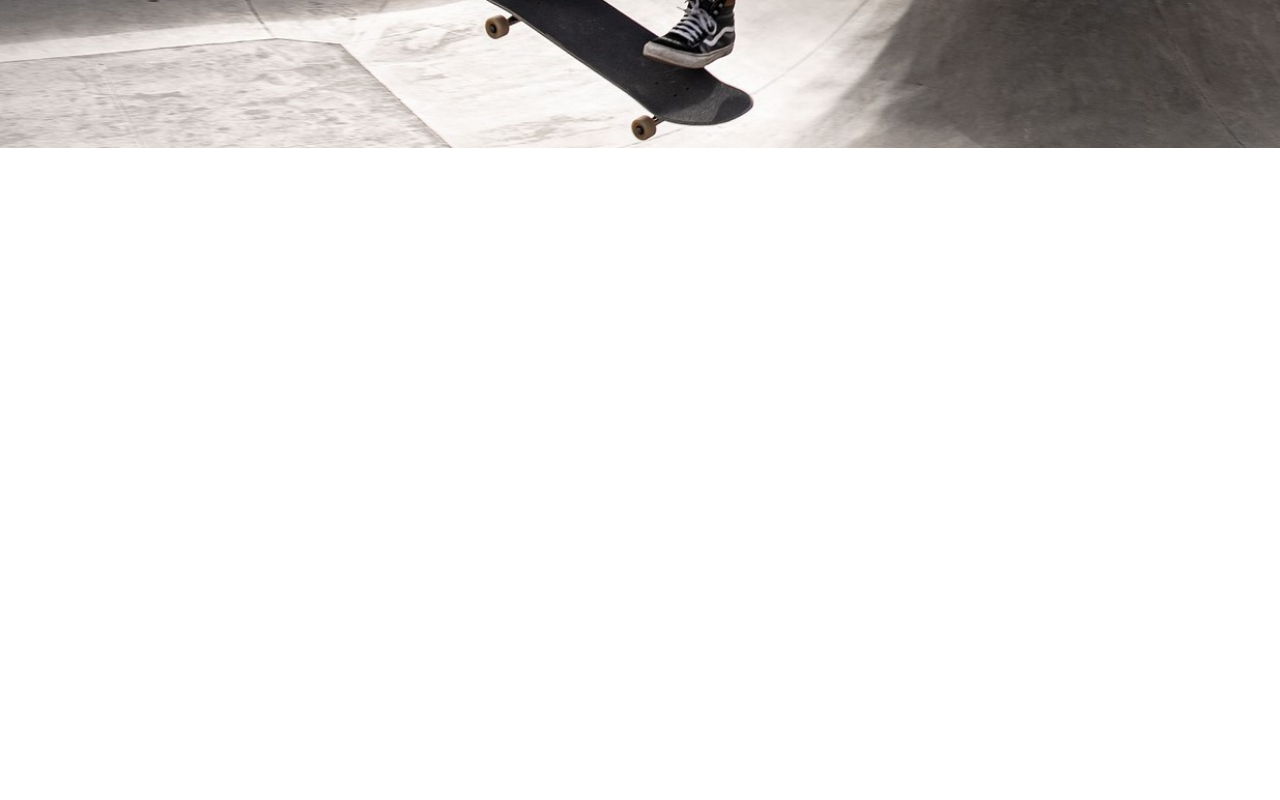
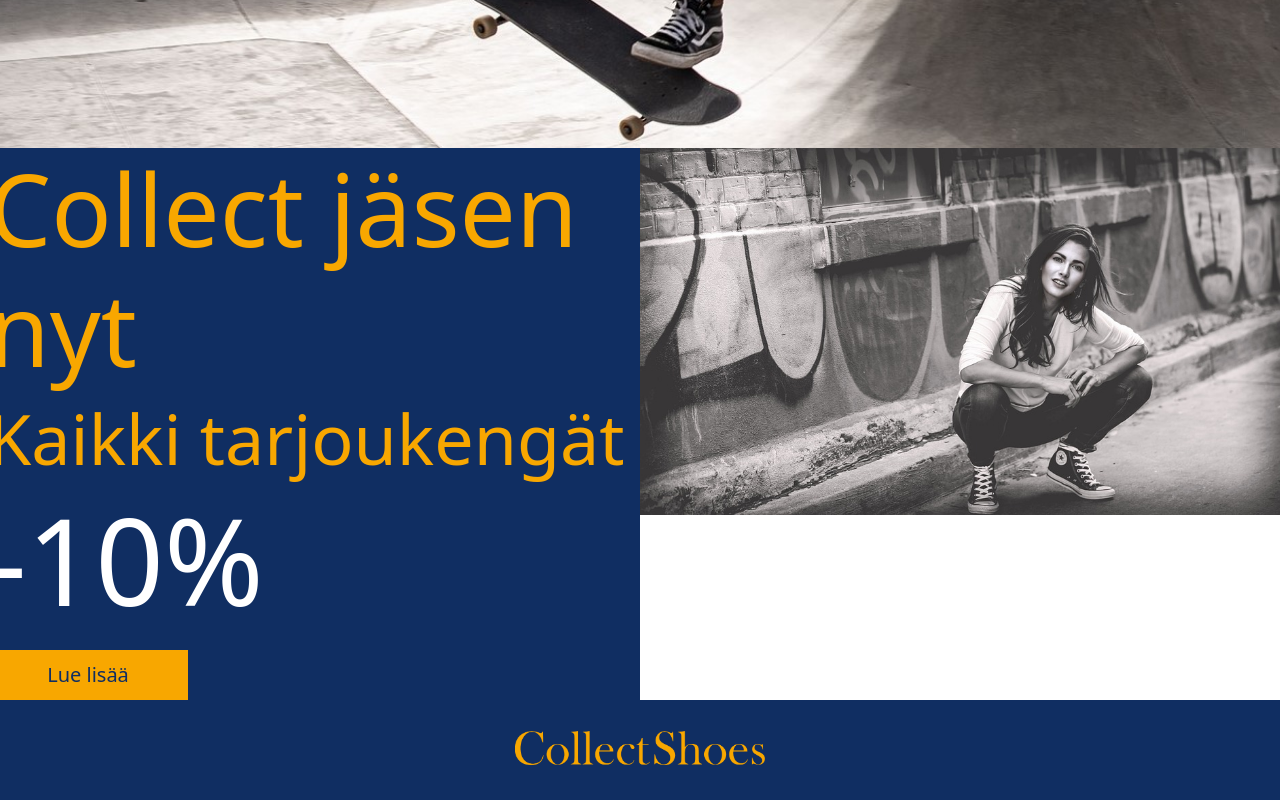
Before and after one commit to Miikakyl/Verkkopalvelu-projekti, a React (Create React App) app: page / in a window 1280 px wide. Shown: the part 512-1312 px from the top of the page. Before the commit the page ends 800 px from the top, so only its background shows below. Built offline with nearby package versions, Linux system fonts and the light colour scheme.

Commit message:
Mainosbanneri desktop -näkymässä

```diff
--- /dev/null
+++ b/src/components/AdvertisementBanner.js
@@ -0,0 +1,22 @@
+import '../styles/advertisementBanner.css'
+import advertisementImage from '../Kuvat/Sivustokuvat/MallikuvaArtboard3.jpg'
+
+const AdvertisementBanner = () => {
+    return (
+        <>
+            <div id="adTexts" className="col-lg-6 m-0 p-0 d-flex justify-content-center align-items-center">
+                <div>
+                    <h1>Collect jäsen nyt</h1>
+                    <h2>Kaikki tarjoukengät</h2>
+                    <h3>-10%</h3>
+                    <button>Lue lisää</button>
+                </div>
+            </div>
+            <div className="col-lg-6 m-0 p-0">
+                <img id="adImage" src={advertisementImage}></img>
+            </div>
+        </>
+      );
+}
+
+export default AdvertisementBanner;
--- a/src/components/Footer.js
+++ b/src/components/Footer.js
@@ -1,6 +1,10 @@
+import '../styles/footer.css'
+import logo from '../Collect_shoes.png'
+
 const Footer = () => {
     return (
-        <div>
+        <div className="container-fluid footer d-flex justify-content-center">
+          <img id="logo2" src={logo}></img>
         </div>
       );
 }
--- a/src/components/FrontPage.js
+++ b/src/components/FrontPage.js
@@ -1,9 +1,18 @@
-import styles from '../styles/frontpage.css'
+import '../styles/frontpage.css'
+import AdvertisementBanner from './AdvertisementBanner'
 
 const FrontPage = () => {
     return (
-        <div>
-            <div className="cover">
+        <div className="container-fluid frontpage-container">
+            <div className="row">
+                <div className="cover">
+                </div>
+            </div>
+            <div className="row">
+                <AdvertisementBanner />
+            </div>
+            <div className="row">
+
             </div>
         </div>
     );
--- a/src/components/Nav.js
+++ b/src/components/Nav.js
@@ -12,8 +12,11 @@
           <span className="navbar-toggler-icon"></span>
         </button>
         <div className="collapse navbar-collapse justify-content-between" id="navbarTogglerDemo03">
-          <img src={Logo} className='logo'></img>
+          <img src={Logo} id='logo'></img>
           <ul className="navbar-nav mx-0 mb-2 mb-lg-0">
+            <li className="nav-item px-3">
+              <Link to="#" className="link">Kotisivu</Link>
+            </li>
             <li className="nav-item px-3" id="menLink">
               <Link to="#" className="link">Miehet</Link>
               <ul id='dropdownMen'>
--- /dev/null
+++ b/src/styles/advertisementBanner.css
@@ -0,0 +1,29 @@
+#adImage {
+    width: 100%;
+}
+
+#adTexts {
+    background-color: #102E62;
+}
+#adTexts h1 {
+    color: #F8A700;
+    font-size: 6.25em;
+}
+#adTexts h2 {
+    color: #F8A700;
+    font-size: 4.375em;
+}
+#adTexts h3 {
+    font-size: 7.5em;
+    color: white;
+}
+
+#adTexts button {
+    padding: 10px;
+    width: 200px;
+    font-size: 20px;
+    margin-top: 10px;
+    background-color: #f8A700;
+    color: #102E62;
+    border: none;
+}
--- /dev/null
+++ b/src/styles/footer.css
@@ -0,0 +1,9 @@
+.footer {
+    position: absolute;
+    background-color: #102E62;
+    height: fit-content;
+}
+#logo2 {
+    width: 250px;
+    height: 100px;
+}
--- a/src/styles/frontpage.css
+++ b/src/styles/frontpage.css
@@ -1,3 +1,6 @@
+.frontpage-container {
+    padding: 0;
+}
 .cover {
     width: 100%;
     height: 600px;
--- a/src/styles/nav.css
+++ b/src/styles/nav.css
@@ -3,14 +3,14 @@
     height: 60px;
 }
 
-.logo {
+#logo {
     width: 300px;
     height: 120px;
 }
 
 .link {
     color: white;
-    font-size: 2vh;
+    font-size: 1.2em;
     text-decoration: none;
 }
 
@@ -55,18 +55,17 @@
 #dropdownMen,
 #dropdownWomen {
     display: none;
-    padding: 0px 15px 15px 15px;
+    padding: 15px 15px 15px 15px;
     position: absolute;
-    text-align: center;
     background-color: #102E62;
-    font-size: 2vh;
-    width: 150px;
+    width: 180px;
     list-style: none;
-    color: white;
+    color: white
 }
 
 .dropdownMen>li {
     padding: 15px;
+
 }
 
 
```
Also changed, not shown: src/Kuvat/Sivustokuvat/MallikuvaArtboard3.jpg (added).
